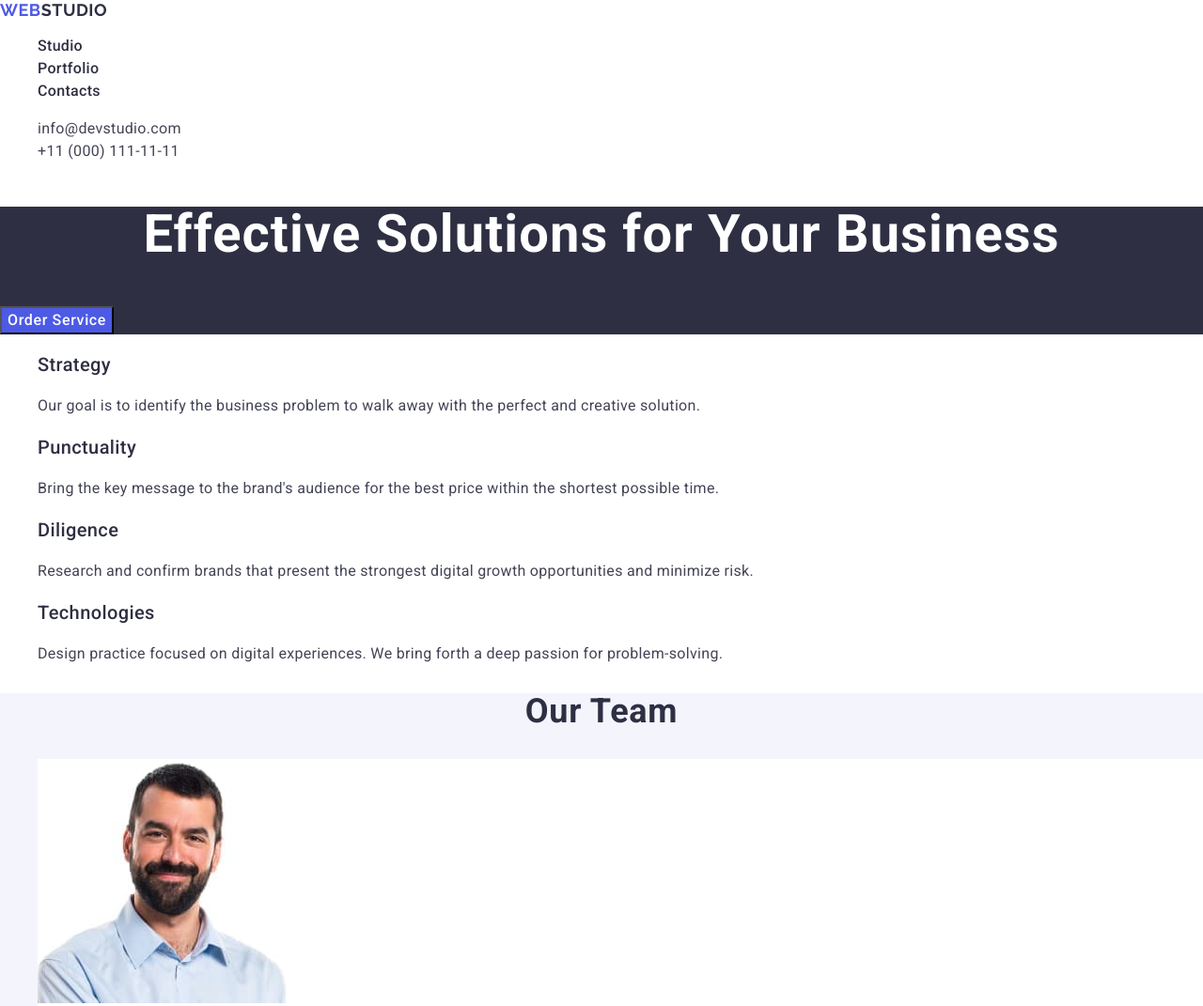
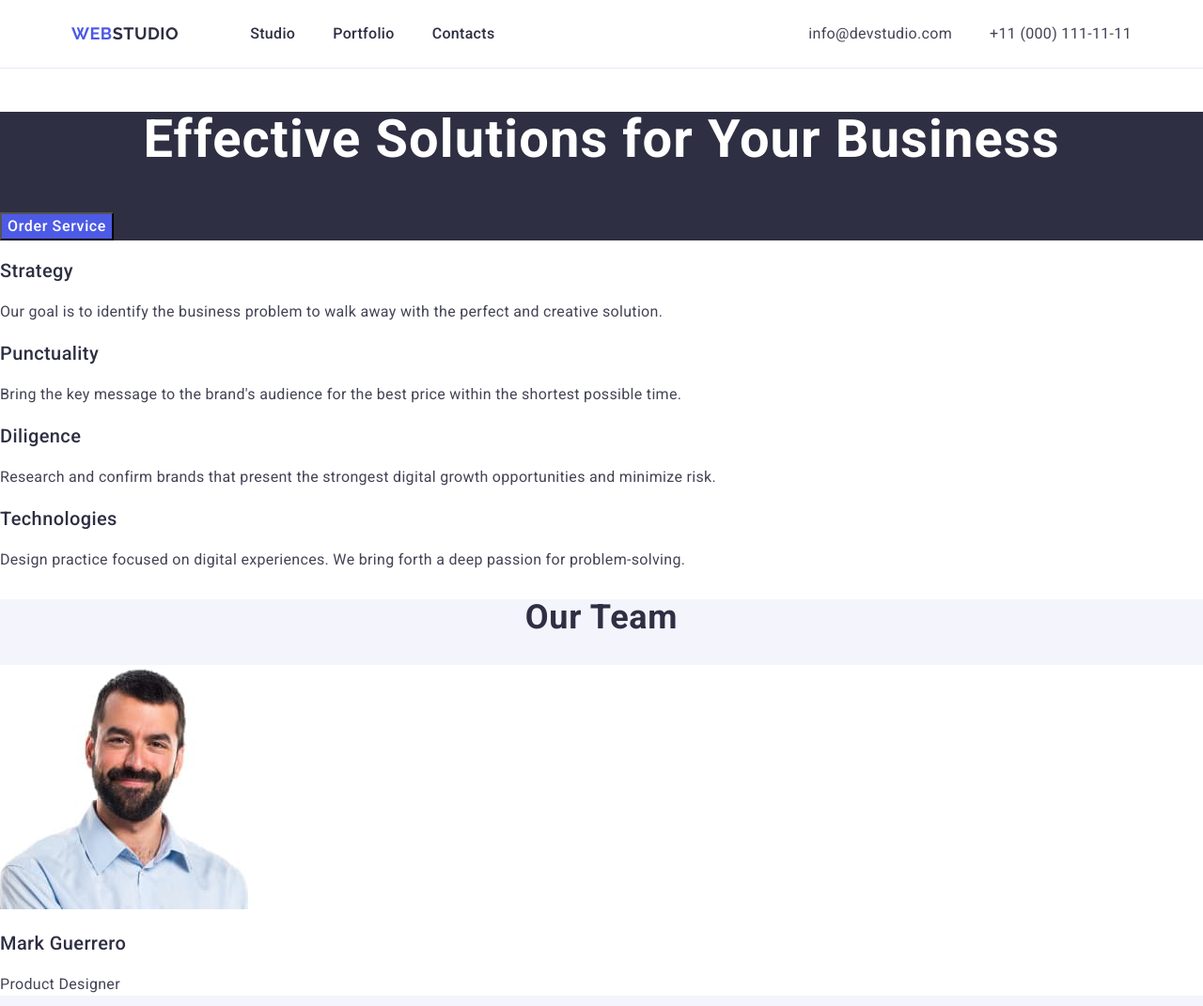
Before and after one commit to Julia-Druziaka/goit-markup-hw-03, a plain HTML site: page index.html in a window 1280 px wide. Shown: the top 1071 px of the page at 94% size. Drawn offline with nearby package versions, Linux system fonts and the light colour scheme.

Commit message:
commit message

```diff
--- a/css/styles.css
+++ b/css/styles.css
@@ -7,10 +7,32 @@ body {
 ul,
 ol {
   list-style-type: none;
+  margin: 0;
+  padding: 0;
 }
 
 a {
   text-decoration: none;
+}
+
+.container {
+  max-width: 1158px;
+  padding: 0 15px;
+  margin: 0 auto;
+}
+
+.page-header {
+  border-bottom: 1px solid #e7e9fc;
+}
+
+.header-container {
+  display: flex;
+  align-items: center;
+}
+
+.header-nav {
+  display: flex;
+  align-items: center;
 }
 
 .logo {
@@ -23,11 +45,24 @@ a {
   color: #4d5ae5;
 }
 
+.header-logo {
+  padding: 24 0;
+  margin-right: 76px;
+}
+
 .header-logo .logo-part {
   color: #2e2f42;
 }
 
+.nav-list {
+  display: flex;
+  align-items: center;
+  gap: 40px;
+}
+
 .nav-link {
+  display: block;
+  padding: 24px 0;
   font-weight: 500;
   font-size: 16px;
   line-height: 150%;
@@ -37,9 +72,18 @@ a {
 
 .contacts {
   font-style: normal;
+  margin-left: auto;
+}
+
+.contacts-list {
+  display: flex;
+  align-items: center;
+  gap: 40px;
 }
 
 .contacts-link {
+  display: block;
+  padding: 24px 0;
   font-size: 16px;
   line-height: 150%;
   letter-spacing: 0.02em;
--- a/index.html
+++ b/index.html
@@ -24,6 +24,7 @@
   </head>
   <body>
     <header class="page-header">
+      <div class="container header-container">
         <nav class="header-nav">
           <a class="logo header-logo" href="./index.html"
             >Web<span class="logo-part">Studio</span></a
@@ -54,6 +55,7 @@
             </li>
           </ul>
         </address>
+      </div>
     </header>
     <main>
       <section class="page-section">
```
Also changed, not shown: images/img-4.jpg. Lines whose indentation alone changed are shown as unchanged.
